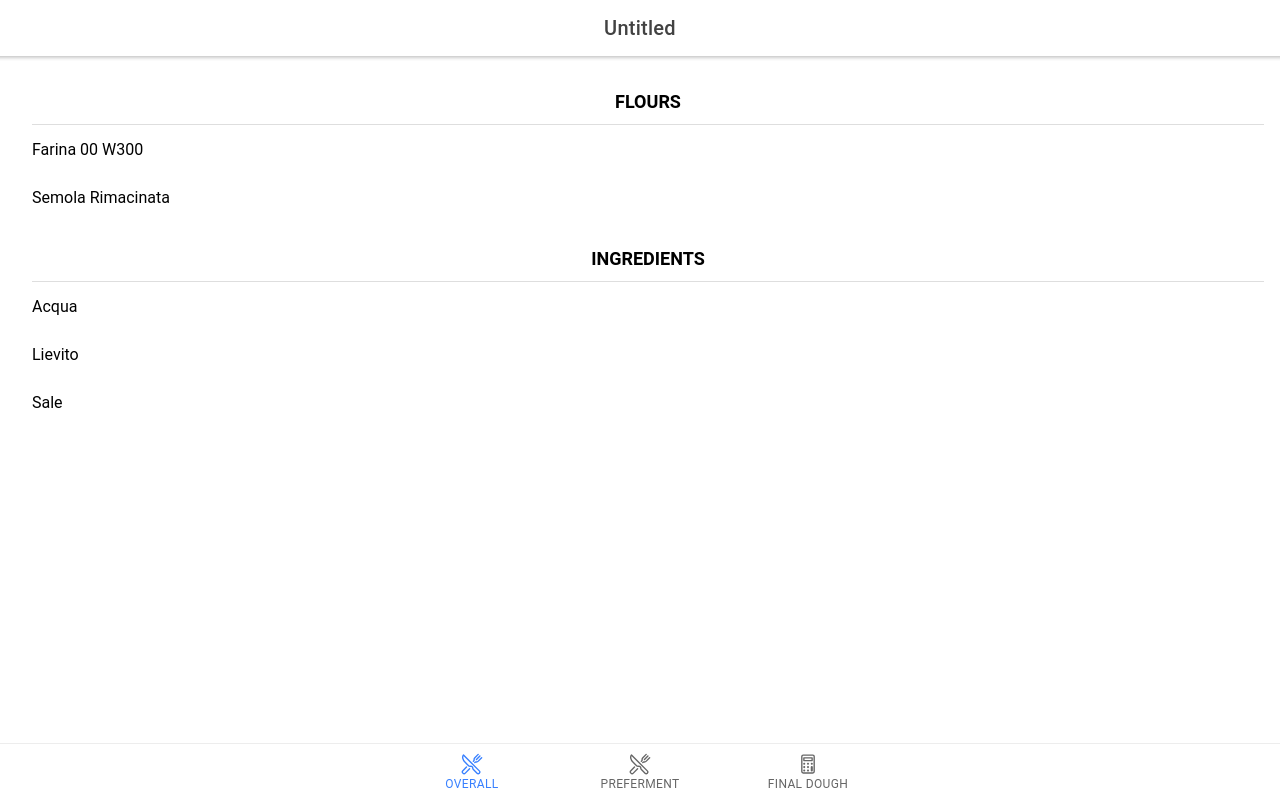
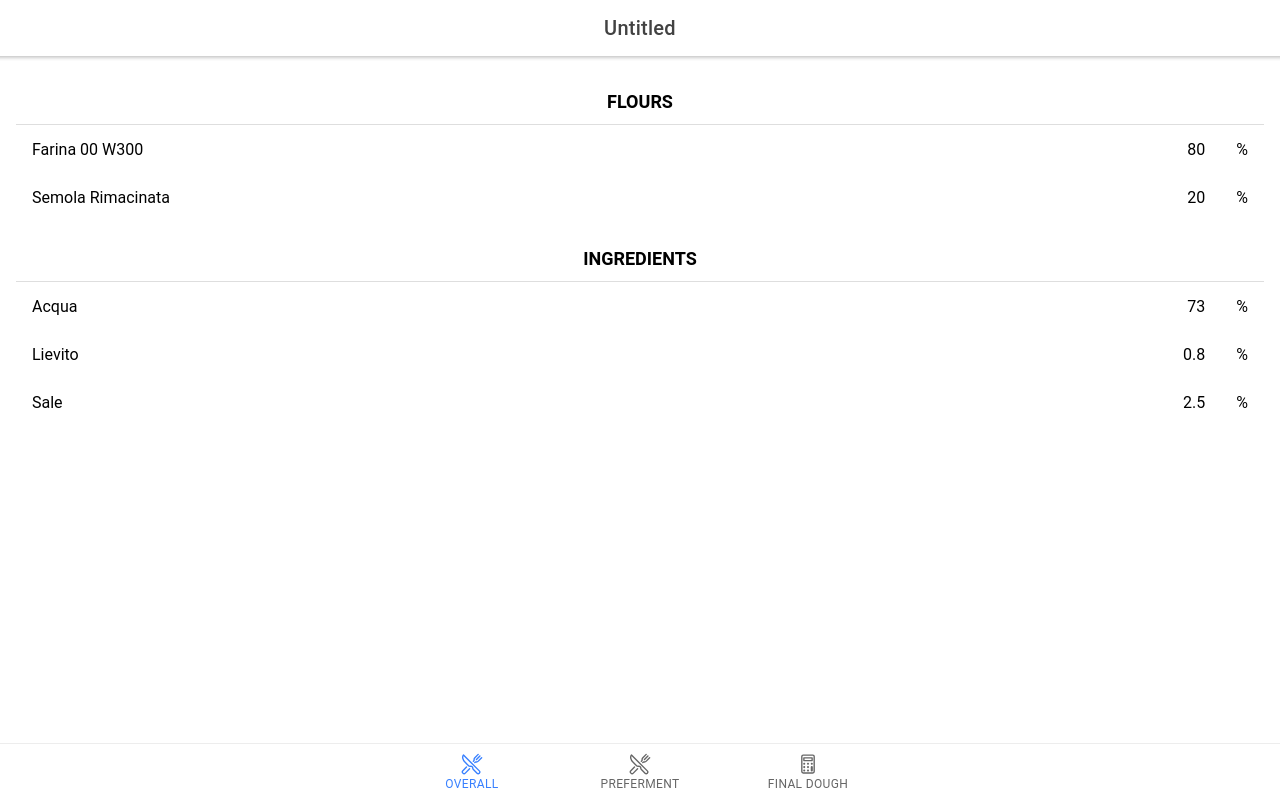
Before and after one commit to visciang/bpc-ionic-react, a React (Create React App) app: page /overallTab in a window 1280 px wide. Built offline with nearby package versions, Linux system fonts and the light colour scheme.

Commit message:
ingredients list

```diff
--- a/src/components/IngredientsPercentage.tsx
+++ b/src/components/IngredientsPercentage.tsx
@@ -1,22 +1,31 @@
 import React from "react";
-import { IonList, IonItem, IonLabel, IonListHeader } from "@ionic/react";
+import { IonList, IonItem, IonLabel, IonListHeader, IonInput, IonText } from "@ionic/react";
 import { Ingredient } from "./Recipe";
 import "./IngredientsPercentage.css";
 
 interface Props {
   title: string;
   ingredients: Ingredient[];
+  maxPercentage?: number;
 }
 
-const IngredientsPercentage: React.FC<Props> = ({ title, ingredients }) => {
+const IngredientsPercentage: React.FC<Props> = ({ title, ingredients, maxPercentage }) => {
   return (
     <IonList lines="none">
-      <IonListHeader lines="inset">
+      <IonListHeader lines="inset" className="ion-no-padding">
         <IonLabel className="title ion-text-center">{title}</IonLabel>
       </IonListHeader>
       {ingredients.map((ingredient) => (
-        <IonItem>
+        <IonItem key={ingredient.name}>
           <IonLabel>{ingredient.name}</IonLabel>
+          <IonInput
+            className="ion-text-right"
+            value={ingredient.value}
+            type="number"
+            min="0"
+            max={maxPercentage?.toString()}
+          ></IonInput>
+          <IonText class="ion-padding-start">%</IonText>
         </IonItem>
       ))}
     </IonList>
--- a/src/pages/Overall.tsx
+++ b/src/pages/Overall.tsx
@@ -11,7 +11,7 @@ interface Props {
 const Overall: React.FC<Props> = ({ recipe }) => {
   return (
     <FormulaTab title={recipe.name}>
-      <IngredientsPercentage title="FLOURS" ingredients={recipe.flours} />
+      <IngredientsPercentage title="FLOURS" ingredients={recipe.flours} maxPercentage={100}/>
       <IngredientsPercentage title="INGREDIENTS" ingredients={recipe.ingredients} />
     </FormulaTab>
   );
```
